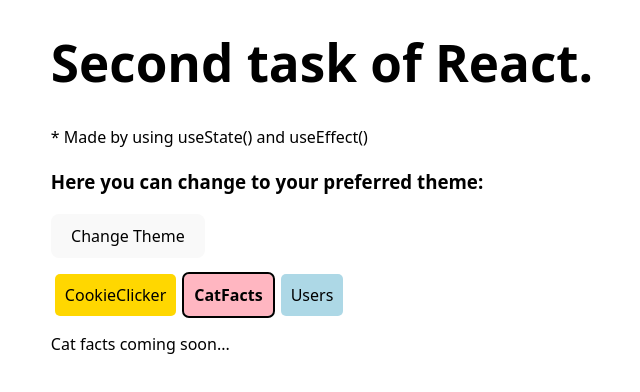
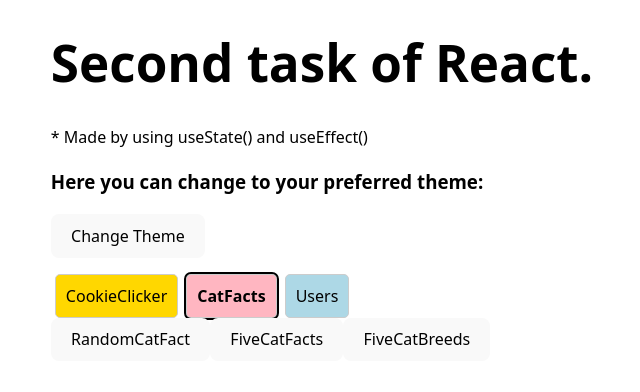
Before and after one commit to Golvi1124/react-second, a React (Vite) app: page / in a window 1280 px wide. Both pictures are taken after a click on the button "CatFacts". Shown: the top 392 px of the page, without its empty margins (318-958 px from the left). Built offline with nearby package versions, Linux system fonts and the light colour scheme.

Commit message:
trying to put cat breeds

```diff
--- a/src/App.css
+++ b/src/App.css
@@ -7,8 +7,17 @@
   color: white;
 }
 
+.button {
+  padding: 10px 20px;
+  outline: black;
+  border: 1px solid #ccc;
+  background-color: #f0f0f0;
+  border-radius: 5px;
+  cursor: pointer;
+}
+
 .tabs button {
-  border: none;
+  border: 1px solid #ccc;
   padding: 10px;
   margin: 0 4px;
   cursor: pointer;
--- /dev/null
+++ b/src/components/CatTabContent.jsx
@@ -0,0 +1,17 @@
+import RandomCatFact from "../tasks/RandomCatFact";
+import FiveCatFacts from "../tasks/FiveCatFacts";
+import FiveCatBreeds from "../tasks/FiveCatBreeds";
+
+function CatTabContent({ tab }) {
+  switch (tab) {
+    case "RandomCatFact":
+      return <RandomCatFact />;
+    case "FiveCatFacts":
+      return <FiveCatFacts />;
+    case "FiveCatBreeds":
+      return <FiveCatBreeds />;
+    default:
+      return null; // don't render anything if no tab matches
+  }
+}
+export default CatTabContent;
--- /dev/null
+++ b/src/components/CatTabs.jsx
@@ -0,0 +1,30 @@
+import { useState } from "react";
+
+const catTabData = [
+  { name: "RandomCatFact", color: "lightyellow" },
+  { name: "FiveCatFacts", color: "lightyellow" },
+  { name: "FiveCatBreeds", color: "lightyellow" },
+];
+
+function CatTabs({ onTabChange }) {
+  const [activeCatTab, setActiveCatTab] = useState();
+
+  return (
+    <div className="catTabs">
+      {catTabData.map((tab) => (
+        <button
+          key={tab.name}
+          onClick={() => {
+            setActiveCatTab(tab.name);
+            onTabChange(tab.name);
+          }}
+          className={activeCatTab === tab.name ? "active" : ""}
+        >
+          {tab.name}
+        </button>
+      ))}
+    </div>
+  );
+}
+
+export default CatTabs;
--- a/src/tasks/CatFacts.jsx
+++ b/src/tasks/CatFacts.jsx
@@ -1,3 +1,17 @@
+import { useState } from 'react';
+import CatTabs from '../components/CatTabs';
+import CatTabContent from '../components/CatTabContent';
+// import './App.css'; - Later will make this pretty with CSS
+
 export default function CatFacts() {
-  return <p>Cat facts coming soon...</p>;
+  const [activeCatTab, setActiveCatTab] = useState();
+
+  return (
+    <>
+      <CatTabs onTabChange={setActiveCatTab} />
+      <CatTabContent tab={activeCatTab} />
+    </>
+  );
 }
+
+// https://catfact.ninja/facts?limit=5
--- /dev/null
+++ b/src/tasks/FiveCatBreeds.jsx
@@ -0,0 +1,45 @@
+import { useState, useEffect } from "react";
+
+export default function FiveCatBreeds() {
+    const [breeds, setBreeds] = useState(null);
+    const [loading, setLoading] = useState(true);
+    const [error, setError] = useState(null);
+
+    useEffect(() => {
+        const fetchBreeds = async () => {
+            setLoading(true);
+            setError(null);
+            try {
+                const response = await fetch("https://catfact.ninja/breeds?limit=5");
+                if (!response.ok) {
+                    throw new Error(`HTTP error. Status: ${response.status}`);
+                }
+                const result = await response.json();
+                setBreeds(result);
+            } catch (error) {
+                setError(error.message);
+            } finally {
+                setLoading(false);
+            }
+        };
+
+        fetchBreeds();
+    }, []);
+
+    return (
+        <div style={{ textAlign: "center" }}>
+            <h2>Five Cat Breeds</h2>
+            {loading && <p>Loading...</p>}
+            {error && <p style={{ color: "red" }}>Error: {error}</p>}
+            {breeds && (
+                <ul>
+                    {breeds.map((breed) => (
+                        <li key={breed.id}>
+                            <strong>{breed.name}</strong>: {breed.description}
+                        </li>
+                    ))}
+                </ul>
+            )}
+        </div>
+    )
+}
```
Also changed, not shown: src/tasks/FiveCatFacts.jsx (added), src/tasks/RandomCatFact.jsx (added).
